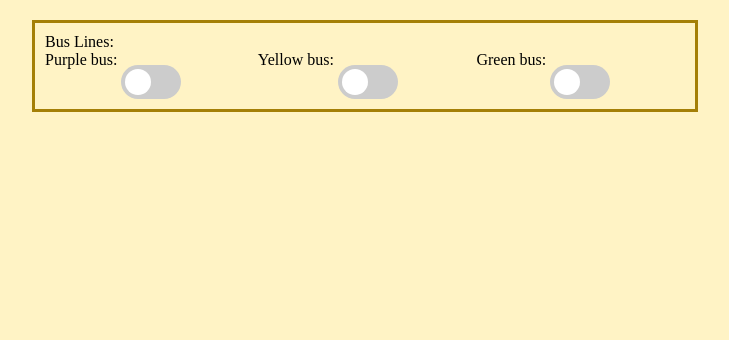
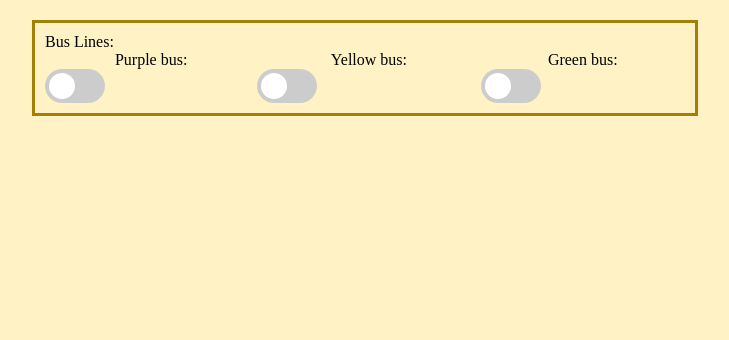
Before and after one commit to HannahAndEvelyn/HannahAndEvelyn.github.io, a plain HTML site: page index.html in a window 1280 px wide. Shown: the top 340 px of the page, without its empty margins (275-1004 px from the left). Drawn offline with Linux system fonts and the light colour scheme.

Commit message:
Fix toggle.

```diff
--- a/index.html
+++ b/index.html
@@ -134,21 +134,21 @@ function update_lines(){
         <div style="display: table-row;">Bus Lines:</div>
         <div style="display: table-row">
             <div style="display: table-cell;">
-                Purple bus:
+                <center> Purple bus:</center>
                 <label class="switch">
                     <input type="checkbox" onChange="update_lines();" class="purple">
                     <span class="slider round"></span>
                 </label>
             </div>
             <div style="display: table-cell;">
-                Yellow bus:
+                <center> Yellow bus:</center>
                 <label class="switch">
                     <input type="checkbox" onChange="update_lines();" class="yellow">
                     <span class="slider round"></span>
                 </label>
             </div>
             <div style="display: table-cell;">
-                Green bus:
+                <center> Green bus:</center>
                 <label class="switch">
                     <input type="checkbox" onChange="update_lines();" class="green">
                     <span class="slider round"></span>
```
